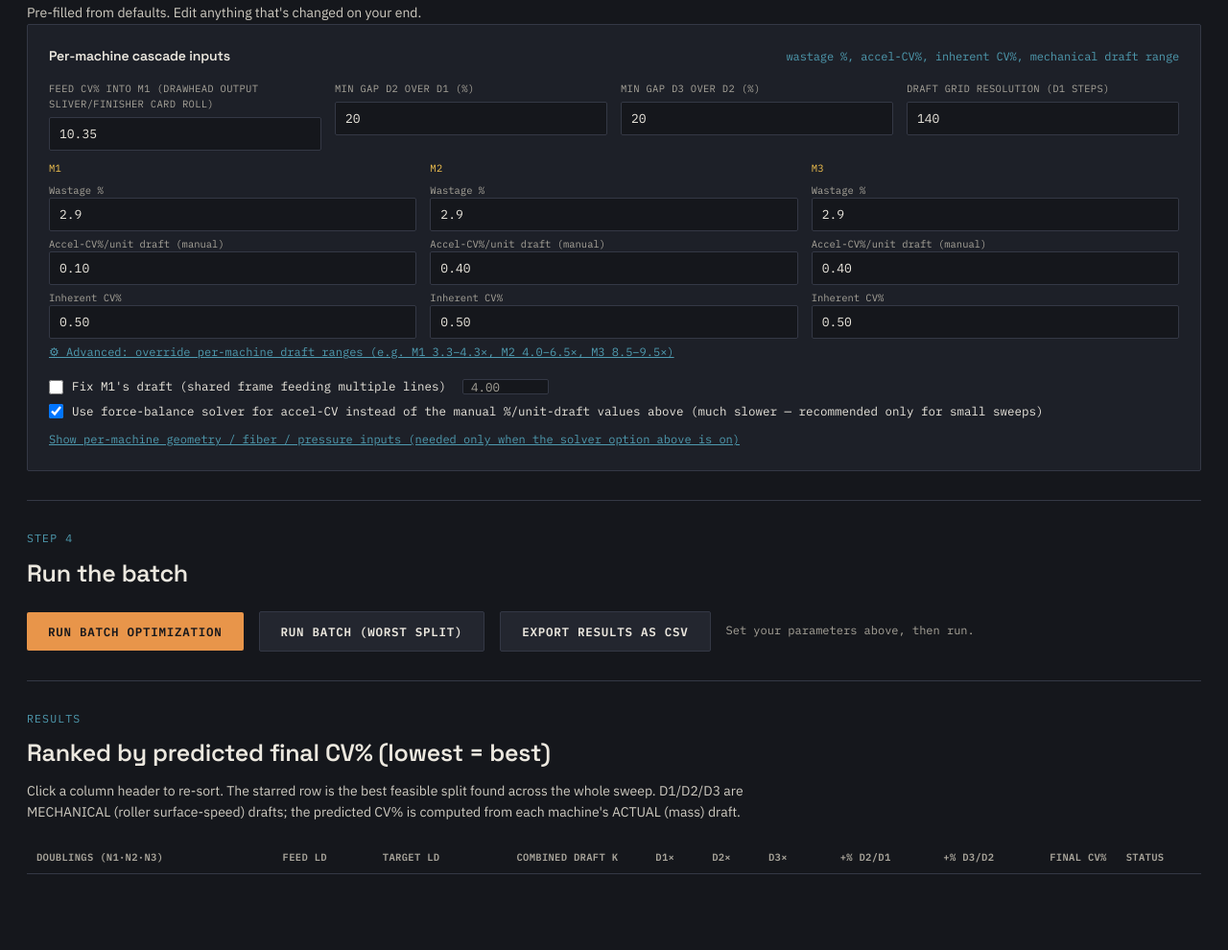
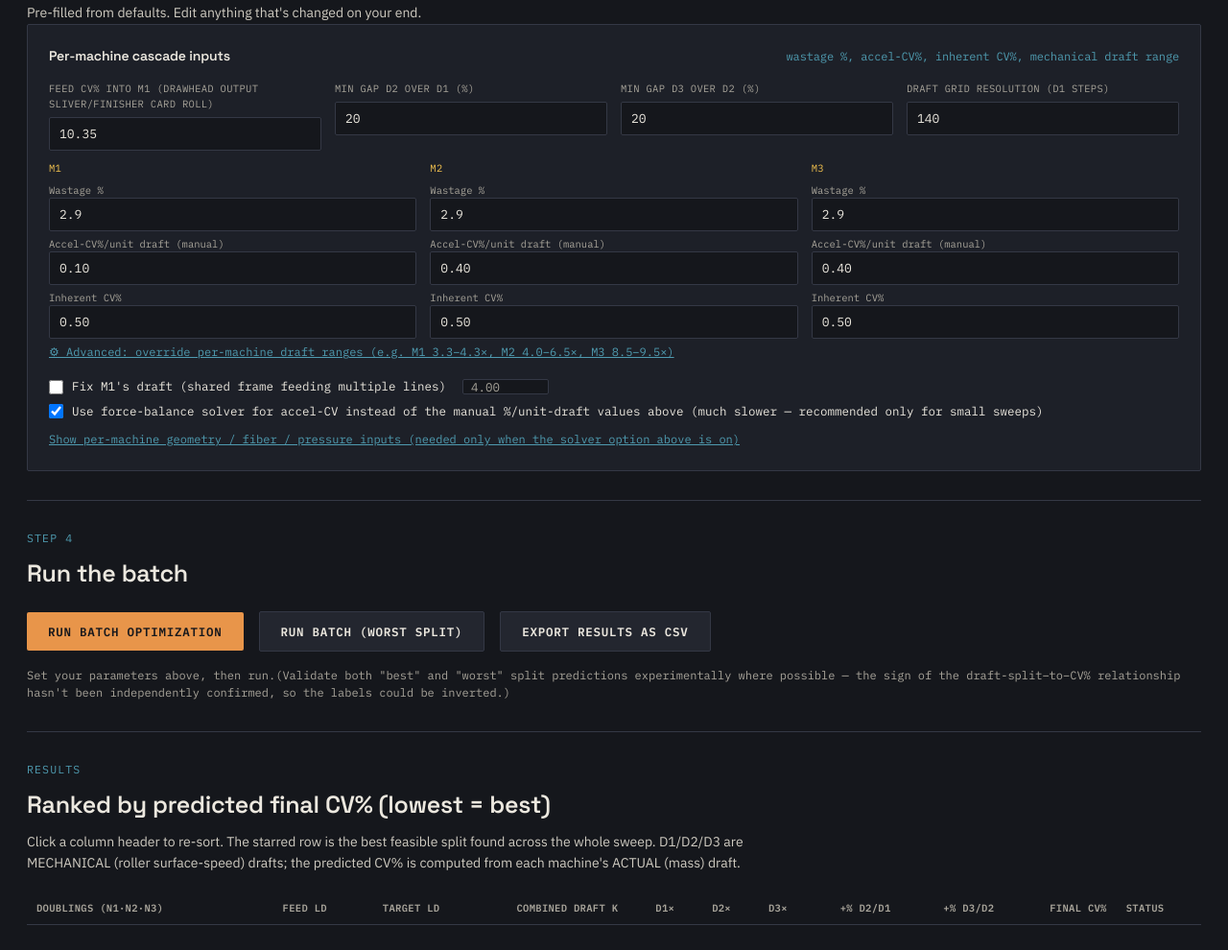
Before and after one commit to beshshai/Draft_Optimizer, a website: page index.html in a window 1280 px wide. Shown: the part 848-1838 px from the top of the page at 96% size. Drawn offline with Linux system fonts and the light colour scheme.

Commit message:
Enhance run status message with validation details
Updated run status message to include validation notes about predictions.

```diff
--- a/index.html
+++ b/index.html
@@ -275,7 +275,7 @@
       <button class="run-btn" id="runBatchBtn">Run batch optimization</button>
       <button class="run-btn secondary" id="runBatchWorstBtn">Run batch (worst split)</button>
       <button class="run-btn secondary" id="exportCsvBtn">Export results as CSV</button>
-      <span class="run-status" id="runStatus">Set your parameters above, then run.</span>
+      <span class="run-status" id="runStatus">Set your parameters above, then run.(Validate both "best" and "worst" split predictions experimentally where possible — the sign of the draft-split–to–CV% relationship hasn't been independently confirmed, so the labels could be inverted.)</span>
     </div>
     <div class="progwrap" id="progWrap"><div class="progbar" id="progBar"></div></div>
     <div id="batchWarn" class="warnbox"></div>
```
